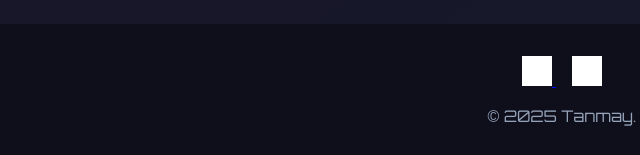
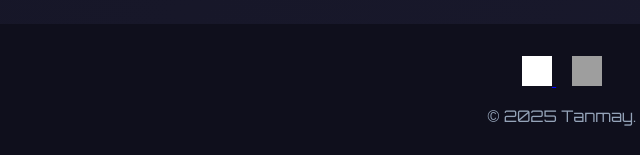
Before and after one commit to tanmay4518-07/portfolio_mine, a plain HTML site: page index.html in a window 1280 px wide. Shown: the part 2788-2943 px from the top of the page, 78-718 px from the left. Drawn offline with nearby package versions, Linux system fonts and the light colour scheme; grey boxes are pictures that could not be loaded.

Commit message:
Update index.html

```diff
--- a/index.html
+++ b/index.html
@@ -87,7 +87,7 @@
       <a href="https://github.com/tanmay4518-07" target="_blank" style="margin-right: 1rem; filter: brightness(10);">
         <img src="https://cdn.jsdelivr.net/gh/devicons/devicon/icons/github/github-original.svg" alt="GitHub" width="30" height="30" />
       </a>
-      <a href="https://linkedin.com/in/tanmay-t-141059296" target="_blank" style="filter: brightness(10);">
+      <a href="https://linkedin.com/in/tanmay-t-141059296" target="_blank">
         <img src="https://cdn.jsdelivr.net/gh/devicons/devicon/icons/linkedin/linkedin-original.svg" alt="LinkedIn" width="30" height="30" />
       </a>
     </div>
```
